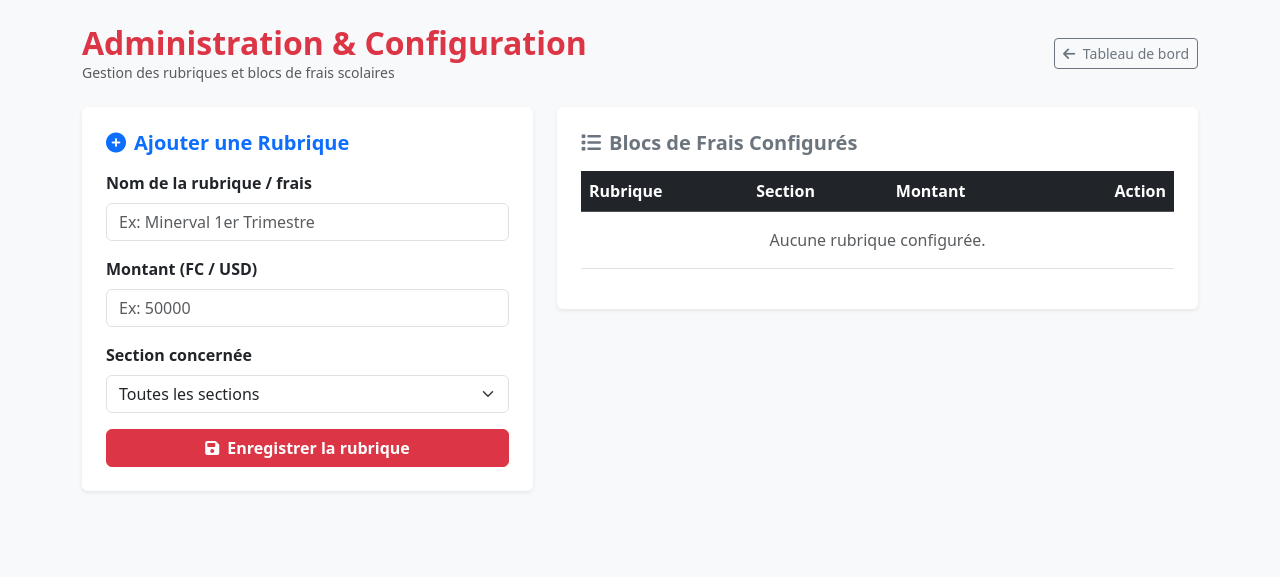
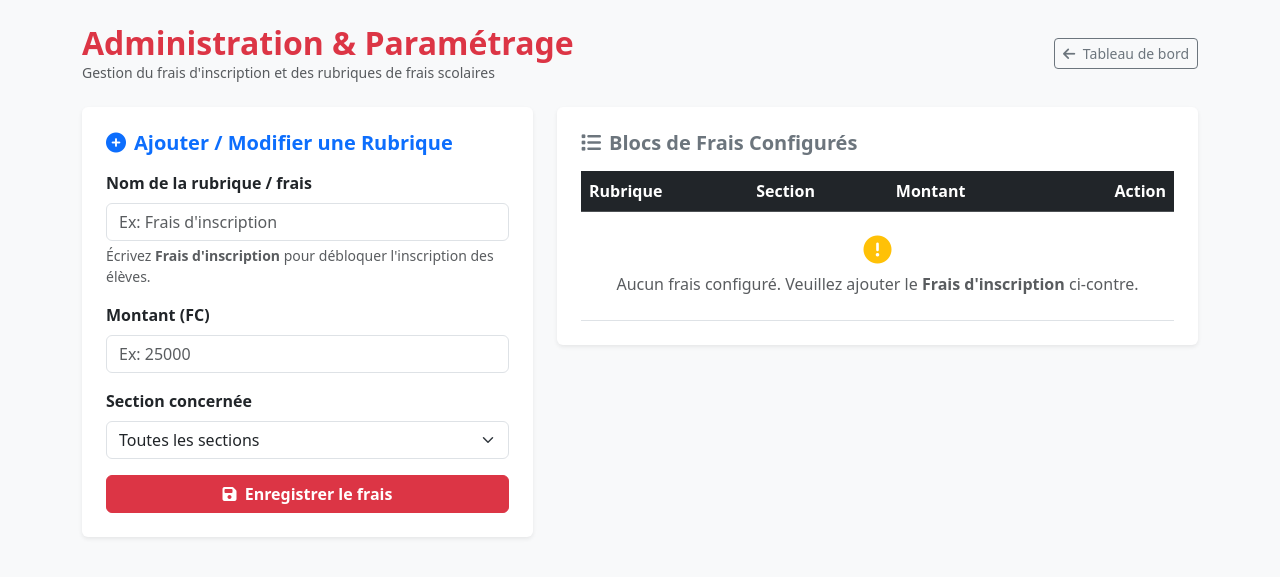
Before and after one commit to osemwanza-ai/gestion-la-charite, a Flask app: page /admin in a window 1280 px wide. Shown: the top 577 px of the page. Run offline with Flask 3, Linux system fonts and the light colour scheme; some libraries are stand-ins or nearby versions.

Commit message:
Update admin.html

```diff
--- a/templates/admin.html
+++ b/templates/admin.html
@@ -12,30 +12,50 @@
 <div class="container py-4">
     <div class="d-flex justify-content-between align-items-center mb-4">
         <div>
-            <h2 class="fw-bold text-danger m-0">Administration & Configuration</h2>
-            <p class="text-muted small m-0">Gestion des rubriques et blocs de frais scolaires</p>
+            <h2 class="fw-bold text-danger m-0">Administration & Paramétrage</h2>
+            <p class="text-muted small m-0">Gestion du frais d'inscription et des rubriques de frais scolaires</p>
         </div>
         <a href="{{ url_for('index') }}" class="btn btn-outline-secondary btn-sm">
             <i class="fa-solid fa-arrow-left me-1"></i> Tableau de bord
         </a>
     </div>
 
+    <!-- Notifications -->
+    {% with messages = get_flashed_messages(with_categories=true) %}
+      {% if messages %}
+        {% for category, message in messages %}
+          <div class="alert alert-{{ category }} alert-dismissible fade show shadow-sm mb-4" role="alert">
+            {{ message }}
+            <button type="button" class="btn-close" data-bs-dismiss="alert" aria-label="Close"></button>
+          </div>
+        {% endfor %}
+      {% endif %}
+    {% endwith %}
+
     <div class="row g-4">
-        <!-- Formulaire d'ajout -->
+        <!-- Formulaire de saisie -->
         <div class="col-md-5">
             <div class="card border-0 shadow-sm p-4">
-                <h5 class="fw-bold text-primary mb-3"><i class="fa-solid fa-plus-circle me-2"></i>Ajouter une Rubrique</h5>
+                <h5 class="fw-bold text-primary mb-3"><i class="fa-solid fa-plus-circle me-2"></i>Ajouter / Modifier une Rubrique</h5>
                 <form method="POST" action="{{ url_for('admin') }}">
                     <input type="hidden" name="action" value="ajouter_rubrique">
 
                     <div class="mb-3">
                         <label class="form-label fw-bold">Nom de la rubrique / frais</label>
-                        <input type="text" name="nom" class="form-control" placeholder="Ex: Minerval 1er Trimestre" required>
+                        <input type="text" name="nom" class="form-control" placeholder="Ex: Frais d'inscription" list="suggestions_frais" required>
+                        <datalist id="suggestions_frais">
+                            <option value="Frais d'inscription">
+                            <option value="Minerval 1er Trimestre">
+                            <option value="Minerval 2ème Trimestre">
+                            <option value="Minerval 3ème Trimestre">
+                            <option value="Frais de Réinscription">
+                        </datalist>
+                        <small class="text-muted d-block mt-1">Écrivez <strong>Frais d'inscription</strong> pour débloquer l'inscription des élèves.</small>
                     </div>
 
                     <div class="mb-3">
-                        <label class="form-label fw-bold">Montant (FC / USD)</label>
-                        <input type="number" step="0.01" name="montant" class="form-control" placeholder="Ex: 50000" required>
+                        <label class="form-label fw-bold">Montant (FC)</label>
+                        <input type="number" step="0.01" name="montant" class="form-control" placeholder="Ex: 25000" required>
                     </div>
 
                     <div class="mb-3">
@@ -49,18 +69,18 @@
                     </div>
 
                     <button type="submit" class="btn btn-danger w-100 fw-bold">
-                        <i class="fa-solid fa-save me-1"></i> Enregistrer la rubrique
+                        <i class="fa-solid fa-save me-1"></i> Enregistrer le frais
                     </button>
                 </form>
             </div>
         </div>
 
-        <!-- Liste des rubriques existantes -->
+        <!-- Tableau des rubriques existantes -->
         <div class="col-md-7">
             <div class="card border-0 shadow-sm p-4">
                 <h5 class="fw-bold text-secondary mb-3"><i class="fa-solid fa-list me-2"></i>Blocs de Frais Configurés</h5>
                 <div class="table-responsive">
-                    <table class="table table-hover align-middle">
+                    <table class="table table-hover align-middle mb-0">
                         <thead class="table-dark">
                             <tr>
                                 <th>Rubrique</th>
@@ -72,14 +92,19 @@
                         <tbody>
                             {% for r in rubriques %}
                             <tr>
-                                <td class="fw-bold">{{ r.nom }}</td>
+                                <td class="fw-bold">
+                                    {{ r.nom }}
+                                    {% if 'inscription' in r.nom.lower() %}
+                                        <span class="badge bg-success ms-1">Frais d'Inscription</span>
+                                    {% endif %}
+                                </td>
                                 <td><span class="badge bg-info text-dark">{{ r.section or 'Toutes' }}</span></td>
                                 <td class="fw-bold text-success">{{ "{:,.0f}".format(r.montant) }} FC</td>
                                 <td class="text-end">
                                     <form method="POST" action="{{ url_for('admin') }}" class="d-inline">
                                         <input type="hidden" name="action" value="supprimer_rubrique">
                                         <input type="hidden" name="rubrique_id" value="{{ r.id }}">
-                                        <button type="submit" class="btn btn-outline-danger btn-sm" onclick="return confirm('Supprimer cette rubrique ?')">
+                                        <button type="submit" class="btn btn-outline-danger btn-sm" onclick="return confirm('Voulez-vous vraiment supprimer ce frais ?')">
                                             <i class="fa-solid fa-trash"></i>
                                         </button>
                                     </form>
@@ -87,7 +112,10 @@
                             </tr>
                             {% else %}
                             <tr>
-                                <td colspan="4" class="text-center text-muted py-3">Aucune rubrique configurée.</td>
+                                <td colspan="4" class="text-center text-muted py-4">
+                                    <i class="fa-solid fa-circle-exclamation text-warning fs-3 mb-2 d-block"></i>
+                                    Aucun frais configuré. Veuillez ajouter le <strong>Frais d'inscription</strong> ci-contre.
+                                </td>
                             </tr>
                             {% endfor %}
                         </tbody>
@@ -98,5 +126,6 @@
     </div>
 </div>
 
+<script src="https://cdnjs.cloudflare.com/ajax/libs/bootstrap/5.3.2/js/bootstrap.bundle.min.js"></script>
 </body>
 </html>
```
